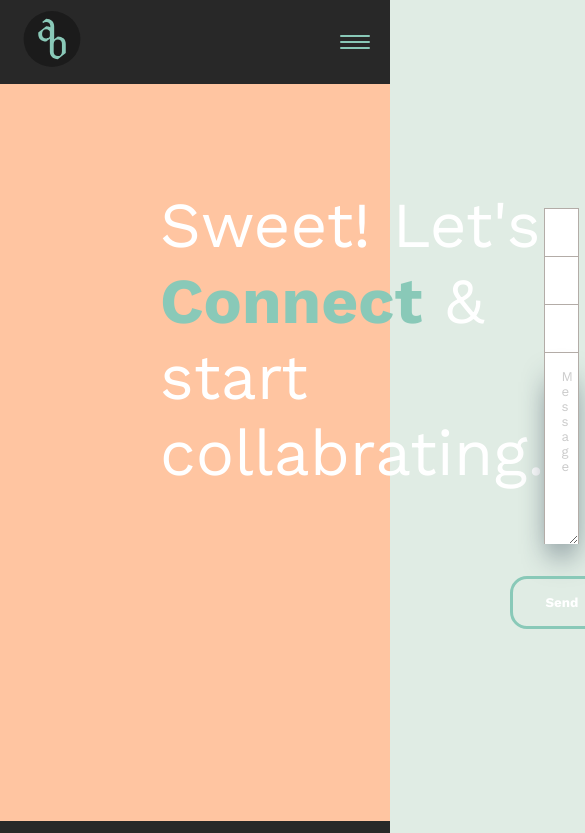
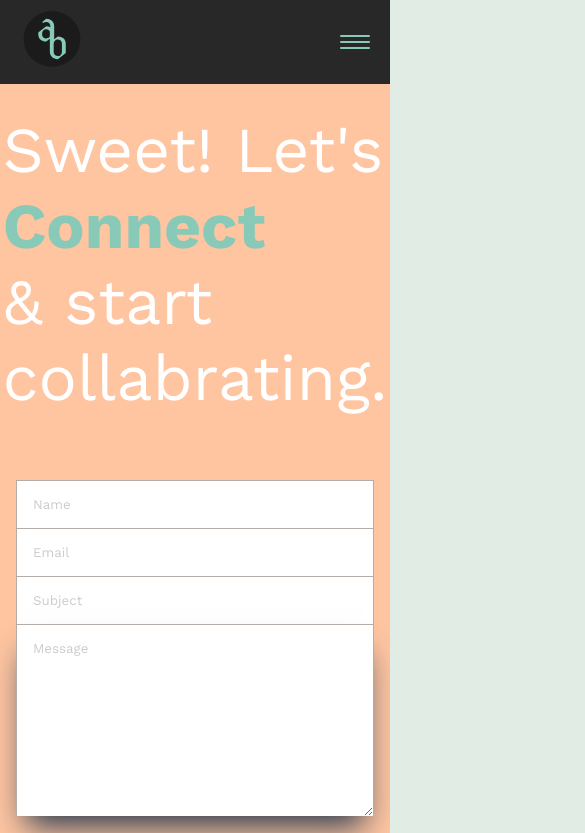
Before and after one commit to alanbedoya/portfolio2, a React (Create React App) app: page /contact in a window 390 px wide. Shown: the top 833 px of the page, 585 px wide, since content can reach past the window. Built offline with nearby package versions, Linux system fonts and the light colour scheme; what react-alert-template-basic would draw is missing.

Commit message:
Contact Me page is fully responsive.

```diff
--- a/src/components/aboutSection.js
+++ b/src/components/aboutSection.js
@@ -42,6 +42,8 @@ const StyledAbout = styled(StyledLayout)`
 
 const StyledCard = styled.div`
   display: flex;
+  justify-content: center;
+  align-items: center;
 
   img {
     width: 39%;
--- a/src/pages/contactMe.js
+++ b/src/pages/contactMe.js
@@ -41,8 +41,7 @@ export const ContactMe = () => {
     >
       <div className='fieldLeft'>
         <h2>
-          Sweet! Let's <br /> <span>Connect</span> & start <br />
-          collabrating.
+          Sweet! Let's <span>Connect</span> <br /> & start collabrating.
         </h2>
       </div>
       <form className='contact-form' onSubmit={sendEmail}>
@@ -60,7 +59,6 @@ export const ContactMe = () => {
 };
 
 const StyledContact = styled(motion.div)`
-  min-height: 85.2vh;
   display: flex;
   align-items: center;
   justify-content: space-between;
@@ -109,7 +107,7 @@ const StyledContact = styled(motion.div)`
     }
   }
 
-  @media screen and (min-device-width: 12em) and (max-device-width: 35.45em) {
+  @media screen and (min-device-width: 12em) and (max-device-width: 64.1em) {
     display: block;
     flex-direction: column;
     align-items: center;
@@ -123,8 +121,21 @@ const StyledContact = styled(motion.div)`
     }
   }
 
-  @media (min-height: 67.57em) {
-    padding-bottom: 18rem;
+  @media screen and (min-device-width: 35.5em) and (max-device-width: 63.94em) {
+    display: flex;
+    justify-content: center;
+  }
+
+  @media (min-height: 63.94em) {
+    padding-bottom: 17rem;
+
+    .contact-form {
+      margin-top: 8rem;
+    }
+  }
+
+  @media (min-height: 85em) {
+    padding-bottom: 29rem;
   }
 `;
 
```
